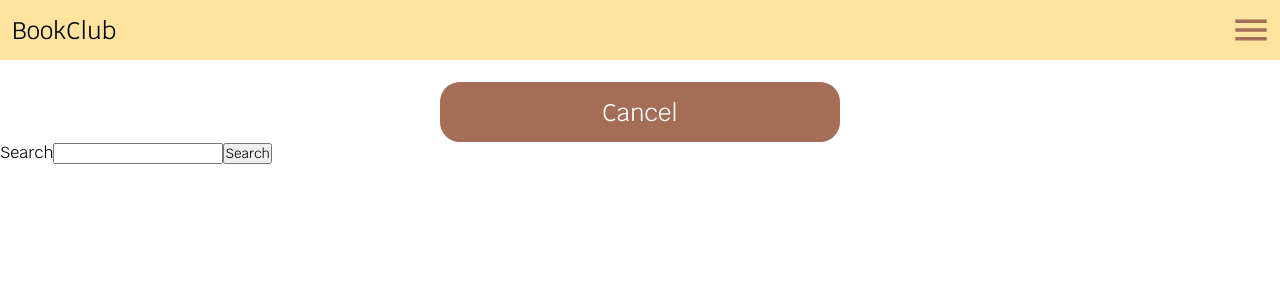
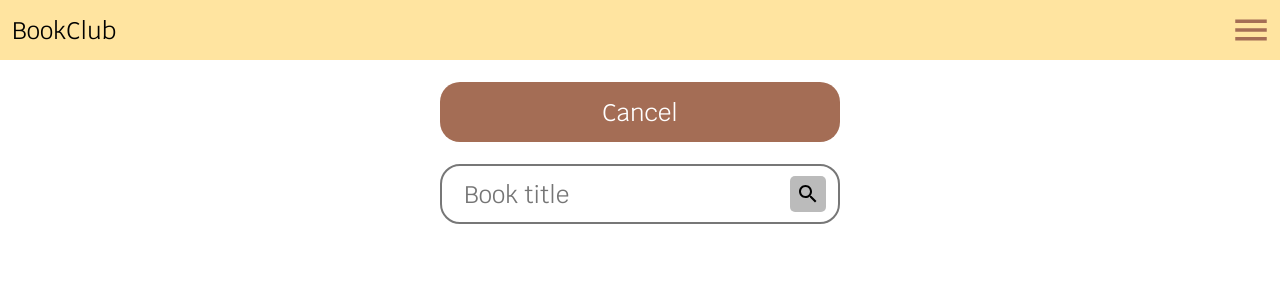
Before and after one commit to iddrader/book-club, a React (Vite) app: page / in a window 1280 px wide. Both pictures are taken after a click on the element "Add new book". Shown: the top 300 px of the page. Built offline with nearby package versions, Linux system fonts and the light colour scheme.

Commit message:
Style search, add BookCard component

```diff
--- a/src/_base.scss
+++ b/src/_base.scss
@@ -1,2 +1,3 @@
 $primaryColor: #FFE4A0;
 $secondaryColor: #A46D55;
+$gray: #777777
--- /dev/null
+++ b/src/components/BookCard/BookCard.tsx
@@ -0,0 +1,22 @@
+import { FunctionComponent, useEffect, useState } from "react";
+import { IBook } from "../../types/booksFetched";
+import './bookCard.scss'
+import axios from "axios";
+
+interface BookCardProps {
+    book: IBook;
+}
+
+const BookCard: FunctionComponent<BookCardProps> = ({book}) => {
+
+    return (
+        <div className="book-card" style={{
+            background: `url(https://covers.openlibrary.org/b/id/${book.cover_i}-L.jpg)`
+        }}>
+            <p>{book.title}</p>
+            <p>{book.author_name}</p>
+        </div>
+    );
+}
+
+export default BookCard;
--- /dev/null
+++ b/src/components/BookCard/bookCard.scss
@@ -0,0 +1,6 @@
+.book-card {
+    border: 1px solid gray;
+    height: 280px;
+    width: 180px;
+    margin-top: 22px;
+}
--- a/src/components/Search/Search.tsx
+++ b/src/components/Search/Search.tsx
@@ -3,6 +3,10 @@ import { RootState } from "../../store";
 import { useSelector } from "react-redux";
 import { useAppDispatch } from "../hooks/useAppDispatch";
 import { fetchBooks } from "../../store/action-creators/booksFetched";
+import "./search.scss"
+import SearchOutlinedIcon from '@mui/icons-material/SearchOutlined';
+import BookCard from "../BookCard/BookCard";
+
 
 const Search: FunctionComponent = () => {
     const inputRef = useRef<HTMLInputElement>(null)
@@ -19,19 +23,19 @@ const Search: FunctionComponent = () => {
         if(title != undefined)
             dispatch(fetchBooks(title))
 
-        console.log(books)
     }
     return (
         <>
-            <form action="" onSubmit={search}>
-                <label htmlFor="search">
-                    Search
-                    <input type="text" name="search" id="search" ref={inputRef}/>
+            <form action="" onSubmit={search} className="search-form">
+                <label htmlFor="search" className="input-label">
+                    <input type="text" name="search" id="search" ref={inputRef} placeholder="Book title"/>
                 </label>
-                <button type="submit">Search</button>
+                <button type="submit"><SearchOutlinedIcon /></button>
             </form>
-            { books?.loading && <div>Loading</div> }
-            { books?.books.map(book => <div>{book.title}</div>)}
+            { books?.loading && <div className="loading">Loading</div> }
+            <div className="books-list">
+                { books?.books.map(book => <BookCard book={book}/>)}
+            </div>
         </>
     );
 }
--- /dev/null
+++ b/src/components/Search/search.scss
@@ -0,0 +1,47 @@
+@use '../../base';
+
+.search-form {
+    position: relative;
+    width: 400px;
+    height: 60px;
+    margin: auto;
+    margin-top: 22px;
+
+    input[type="text"] {
+        border: 2px solid base.$gray;
+        border-radius: 20px;
+        height: 60px;
+        width: 400px;
+        font-size: 24px;
+        padding-left: 22px;
+    }
+
+    button {
+        width: 36px;
+        height: 36px;
+        border: none;
+        background-color: #bbb;
+        border-radius: 5px;
+
+        position: relative;
+        top: -48px;
+        left: 350px;
+
+        display: flex;
+        justify-content: center;
+        align-items: center;
+
+        svg {
+            height: 24px;
+            width: 24px;
+
+        }
+    }
+}
+
+.books-list {
+    display: grid;
+    grid-template-columns: 1fr 1fr;
+    grid-auto-rows: 300px;
+    justify-items: center;
+}
--- a/src/types/booksFetched.ts
+++ b/src/types/booksFetched.ts
@@ -11,8 +11,15 @@ export enum BookActionTypes {
     FETCH_BOOKS_ERROR = "FETCH_BOOKS_ERROR",
 }
 
+export interface IBook {
+    title: string;
+    author_name: string;
+    cover_i: number;
+    ratings_average: number;
+}
+
 export interface IBooksFetched {
-    books: any[];
+    books: IBook[];
     error: string | null;
     loading: boolean;
 }
```
Also changed, not shown: src/App.tsx (+1 -6 lines).
